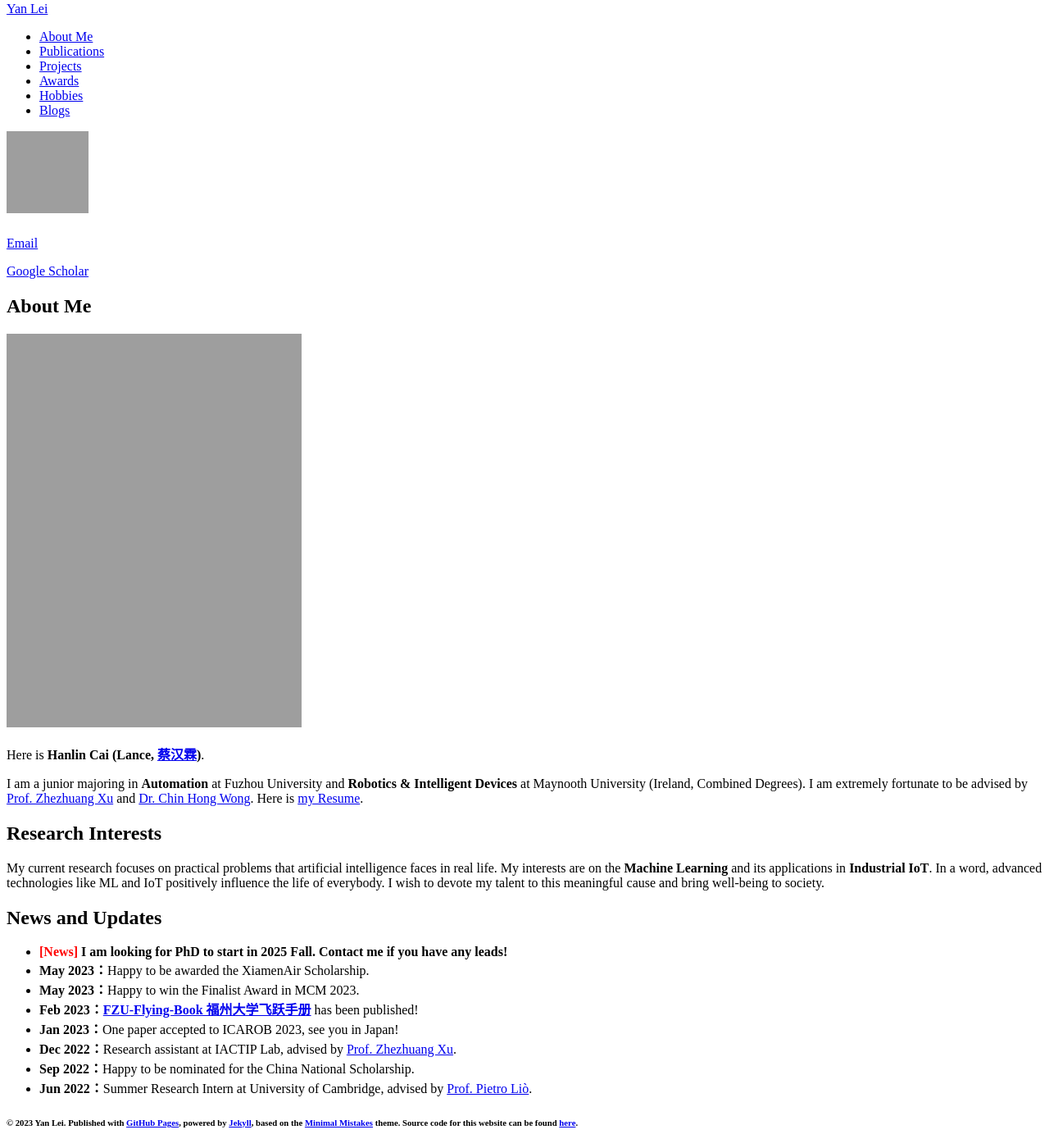
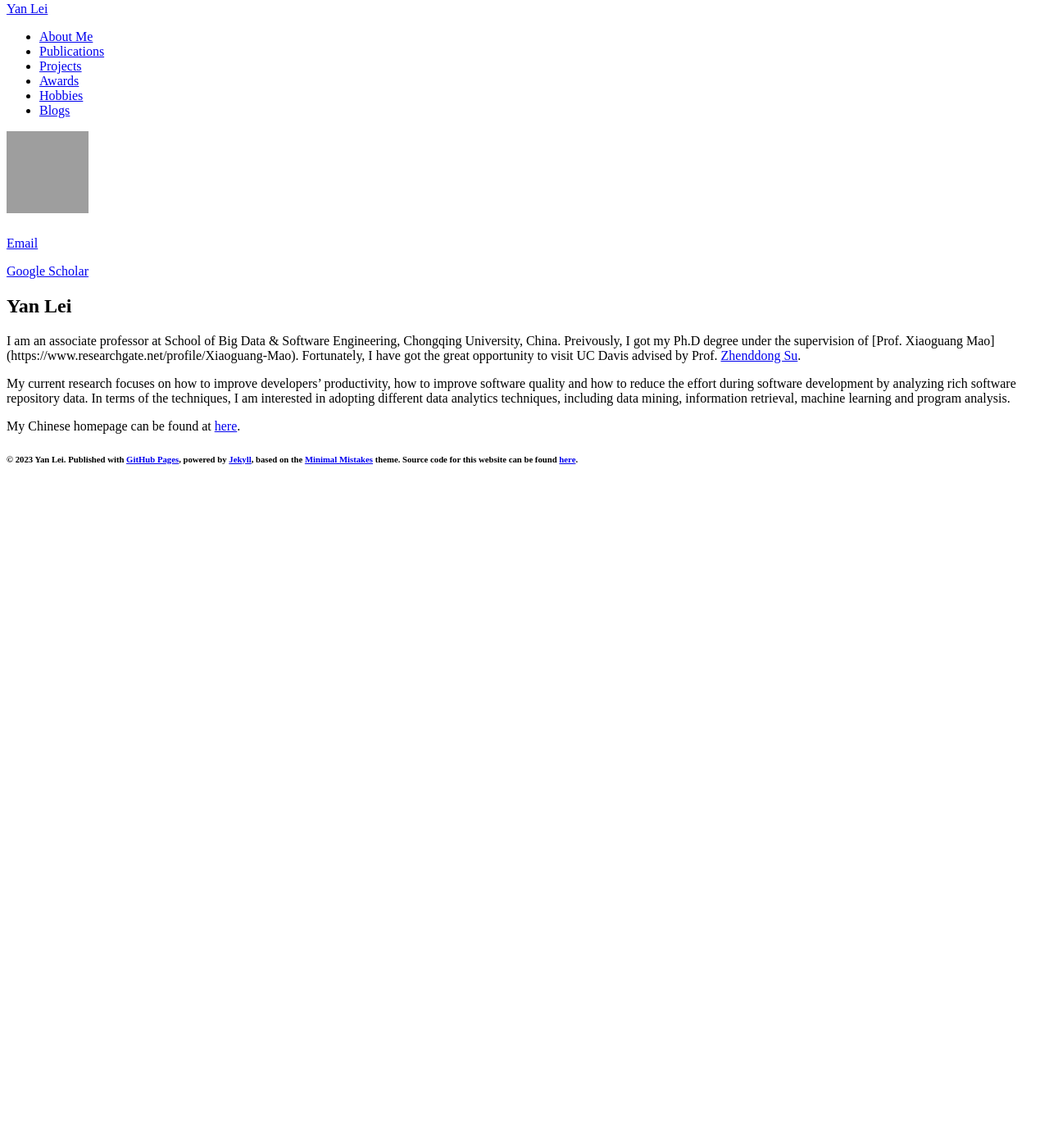
Before and after one commit to yanlei-cs/yanlei-cs.github.io, a Jekyll site: the page built from index.md, in a window 1280 px wide and 1400 px high, scrolled down 124 px. Shown: the whole window at 82% size. Built offline with Jekyll 4.4.1, drawn with Linux system fonts in a browser that asks for light colours; nearby versions of some CDN libraries; comment, search, counter and statistics services are not loaded; our own code applies the rules of GitHub Pages for plain Markdown files; after the commit the page ends 900 px from its top, so only the background shows below that.

Commit message:
update index

```diff
--- a/index.md
+++ b/index.md
@@ -2,25 +2,10 @@
 layout: page
 ---
 
-# About Me
+## Yan Lei
 
-<img src="https://caihanlin.com/caihanlin.jpg" class="floatpic" width="360" height="480">
+I am an associate professor at School of Big Data & Software Engineering, Chongqing University, China. Preivously, I got my Ph.D degree under the supervision of [Prof. Xiaoguang Mao] (https://www.researchgate.net/profile/Xiaoguang-Mao). Fortunately, I have got the great opportunity to visit UC Davis advised by Prof. [Zhenddong Su](https://www.researchgate.net/profile/Chin-Hong-Wong).
 
-Here is **Hanlin Cai (Lance, [蔡汉霖](https://caihanlin.com/file/蔡汉霖简历.pdf))**.
+My current research focuses on how to improve developers' productivity, how to improve software quality and how to reduce the effort during software development by analyzing rich software repository data. In terms of the techniques, I am interested in adopting different data analytics techniques, including data mining, information retrieval, machine learning and program analysis.
 
-I am a junior majoring in **Automation** at Fuzhou University and **Robotics & Intelligent Devices** at Maynooth University (Ireland, Combined Degrees). I am extremely fortunate to be advised by [Prof. Zhezhuang Xu](https://dqxy.fzu.edu.cn/info/1102/3547.htm) and [Dr. Chin Hong Wong](https://www.researchgate.net/profile/Chin-Hong-Wong). Here is [my Resume](https://caihanlin.com/file/Resume-HanlinCAI.pdf).
-
-## Research Interests
-
-My current research focuses on practical problems that artificial intelligence faces in real life. My interests are on the **Machine Learning** and its applications in **Industrial IoT**. In a word, advanced technologies like ML and IoT positively influence the life of everybody.  I wish to devote my talent to this meaningful cause and bring well-being to society.
-
-## News and Updates
-
-- **<font color='red'>[News]</font> I am looking for PhD to start in 2025 Fall. Contact me if you have any leads!**
-- **May 2023：**Happy to be awarded the XiamenAir Scholarship.
-- **May 2023：**Happy to win the Finalist Award in MCM 2023.
-- **Feb 2023：**[**FZU-Flying-Book 福州大学飞跃手册**](https://fzu-fly.online/) has been published!
-- **Jan 2023：**One paper accepted to ICAROB 2023, see you in Japan!
-- **Dec 2022：**Research assistant at IACTIP Lab, advised by [Prof. Zhezhuang Xu](https://dqxy.fzu.edu.cn/en/info/1009/1072.htm).
-- **Sep 2022：**Happy to be nominated for the China National Scholarship.
-- **Jun 2022：**Summer Research Intern at University of Cambridge, advised by [Prof. Pietro Liò](https://www.cl.cam.ac.uk/~pl219/ ).
+My Chinese homepage can be found at [here](http://www.cse.cqu.edu.cn/info/2096/4505.htm).
```
